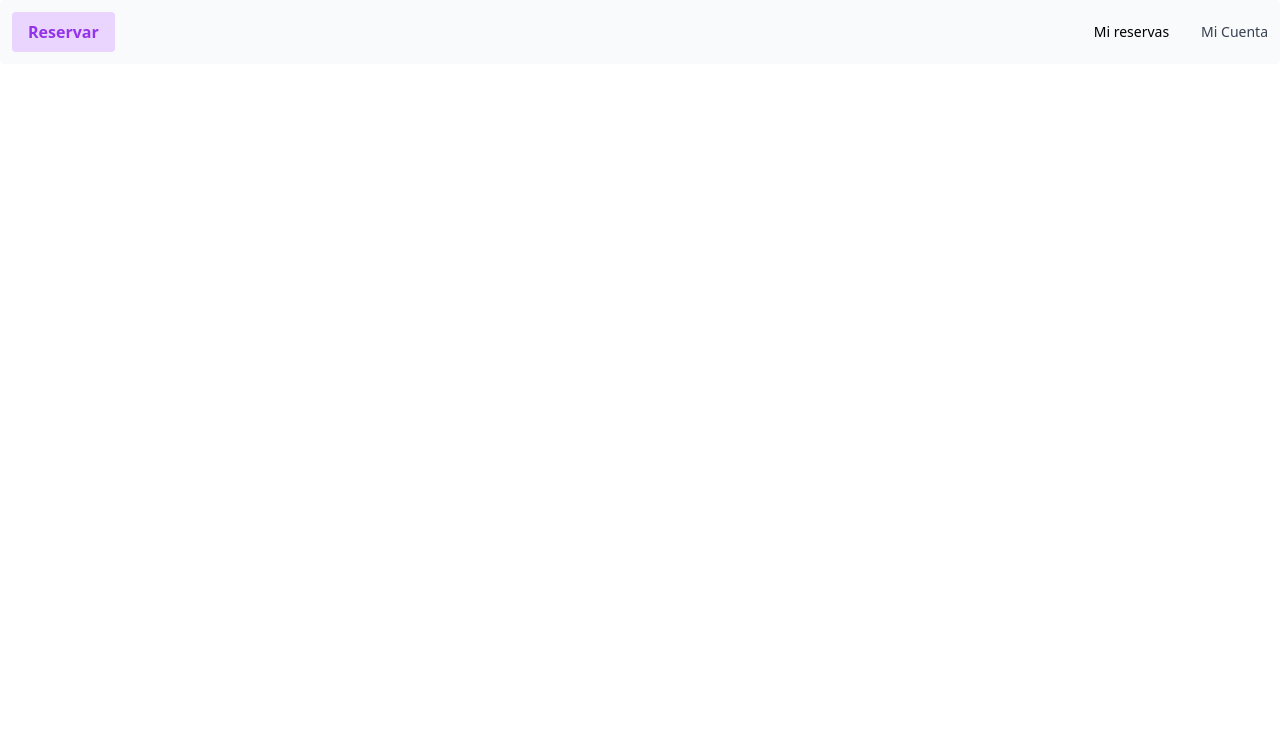
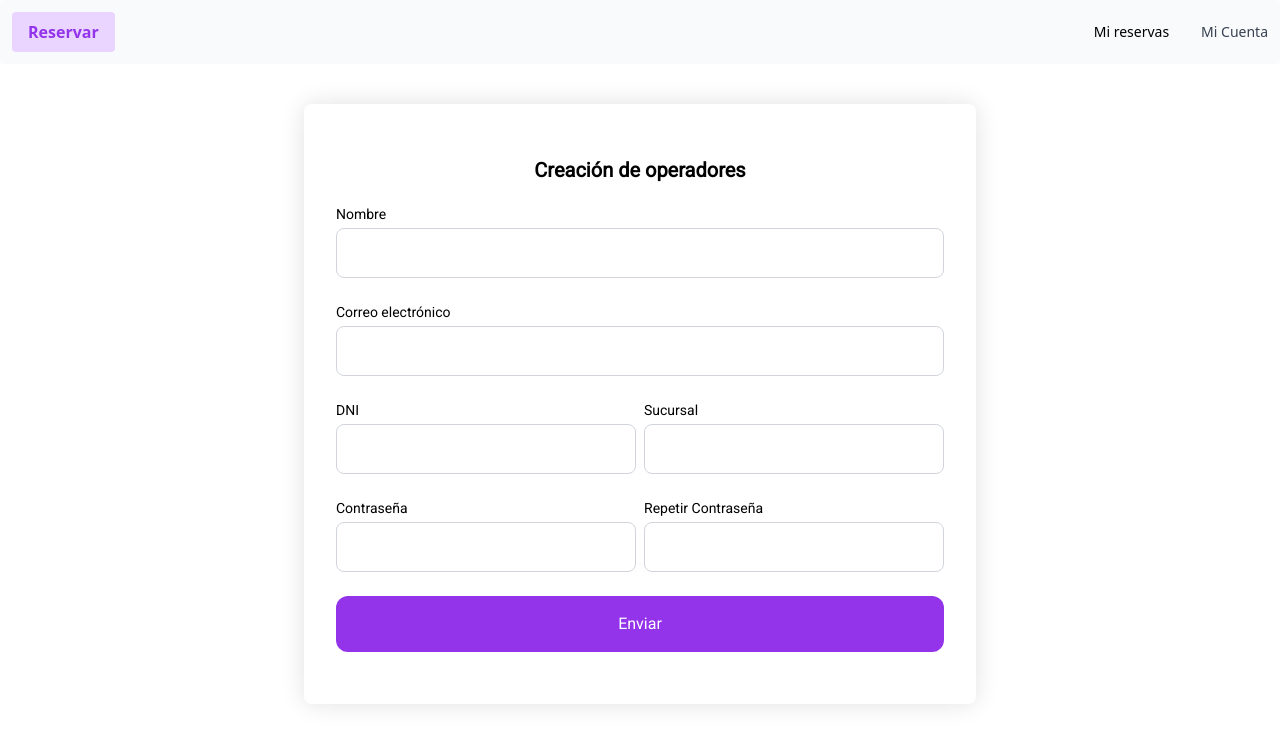
Before and after one commit to Rodriix99/Mi-Turno-Webapp-Front, a React (Create React App) app: page /newOperator in a window 1280 px wide. Shown: the top 746 px of the page. Built offline with nearby package versions, Linux system fonts and the light colour scheme.

Commit message:
Vista Nuevo Operador

```diff
--- a/src/App.tsx
+++ b/src/App.tsx
@@ -5,6 +5,7 @@ import Counter from "./Component/Counter";
 import Register from "./Component/Register";
 import Home from "./Component/Home";
 import BookingPanel from "./Component/BookingPanel";
+import NewOperator from "./Component/NewOperator";
 import Steps from "./Component/utils/Steps";
 
 function App(): JSX.Element {
@@ -18,6 +19,7 @@ function App(): JSX.Element {
         <Route path="/register" element={<Register />} />
         <Route path="/bookingPanel" element={<BookingPanel />} />
         <Route path="/steps" element={<Steps />} />
+        <Route path="/newOperator" element={<NewOperator />} />
       </Routes>
     </>
   );
--- /dev/null
+++ b/src/Component/NewOperator.tsx
@@ -0,0 +1,131 @@
+function NewOperator() {
+  return (
+    <section>
+      <div className="shadow-rl flex flex-col justify-center items-center w-full max-w-2xl p-8 mx-auto my-10 rounded-lg text-lg">
+        <h1 className="font-roboto text-xl font-bold mt-5 mb-5 text-start ">
+          Creación de operadores
+        </h1>
+        <form className="space-y-6 w-full">
+          <div>
+            <label
+              htmlFor="name"
+              className="block text-sm text-black font-roboto"
+            >
+              Nombre
+            </label>
+            <div className="mt-1">
+              <input
+                id="name"
+                name="name"
+                type="text"
+                required
+                className=" border border-gray-300 block w-full px-5 py-3 text-base text-neutral-600 rounded-lg hover:border-gray-400 focus:border-purple-600 "
+              />
+            </div>
+          </div>
+
+          <div className="space-y-1">
+            <label
+              htmlFor="email"
+              className="block text-sm text-black font-roboto"
+            >
+              Correo electrónico
+            </label>
+            <div className="mt-1">
+              <input
+                id="email"
+                name="email"
+                type="email"
+                required
+                className=" border border-gray-300 block w-full px-5 py-3 text-base text-neutral-600 rounded-lg hover:border-gray-400 focus:border-purple-600 "
+              />
+            </div>
+          </div>
+          <div className="grid grid-cols-1 gap-2 lg:grid-cols-2">
+            <div>
+              <label
+                htmlFor="dni"
+                className="block text-sm text-black font-roboto"
+              >
+                DNI
+              </label>
+              <div className="mt-1">
+                <input
+                  id="dni"
+                  name="dni"
+                  type="text"
+                  required
+                  className="border border-gray-300 block w-full px-5 py-3 text-base text-neutral-600 rounded-lg hover:border-gray-400 focus:border-purple-600"
+                />
+              </div>
+            </div>
+            <div className="space-y-1">
+              <label
+                htmlFor="branch"
+                className="block text-sm text-black font-roboto"
+              >
+                Sucursal
+              </label>
+              <div className="mt-1">
+                <input
+                  id="branch"
+                  name="branch"
+                  type="text"
+                  required
+                  className="border border-gray-300 block w-full px-5 py-3 text-base text-neutral-600 rounded-lg hover:border-gray-400 focus:border-purple-600"
+                />
+              </div>
+            </div>
+          </div>
+          <div className="grid grid-cols-1 gap-2 lg:grid-cols-2">
+            <div>
+              <label
+                htmlFor="password"
+                className="block text-sm text-black font-roboto"
+              >
+                Contraseña
+              </label>
+              <div className="mt-1">
+                <input
+                  id="password"
+                  name="password"
+                  type="password"
+                  required
+                  className="border border-gray-300 block w-full px-5 py-3 text-base text-neutral-600 rounded-lg hover:border-gray-400 focus:border-purple-600"
+                />
+              </div>
+            </div>
+            <div className="space-y-1">
+              <label
+                htmlFor="password"
+                className="block text-sm text-black font-roboto"
+              >
+                Repetir Contraseña
+              </label>
+              <div className="mt-1">
+                <input
+                  id="password"
+                  name="password2"
+                  type="password"
+                  required
+                  className="border border-gray-300 block w-full px-5 py-3 text-base text-neutral-600 rounded-lg hover:border-gray-400 focus:border-purple-600"
+                />
+              </div>
+            </div>
+          </div>
+
+          <div>
+            <button
+              type="submit"
+              className="flex items-center justify-center w-full px-10 py-4 text-base font-roboto text-center text-white transition duration-500 ease-in-out transform bg-purple-600 rounded-xl hover:bg-purple-500 focus:outline-none focus:ring-2 focus:ring-offset-2 focus:ring-violet-500 mb-5 "
+            >
+              Enviar
+            </button>
+          </div>
+        </form>
+      </div>
+    </section>
+  );
+}
+
+export default NewOperator;
```
